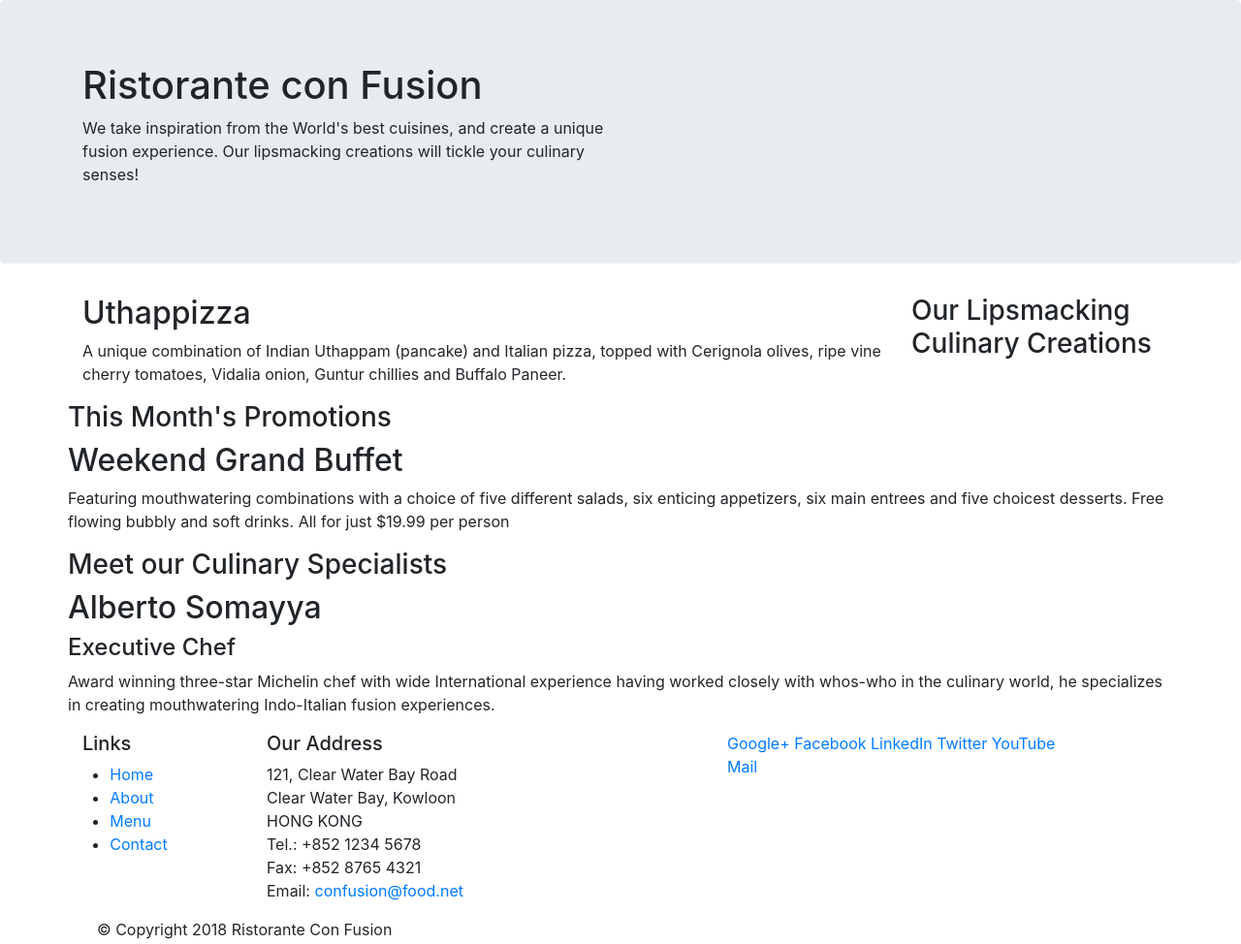
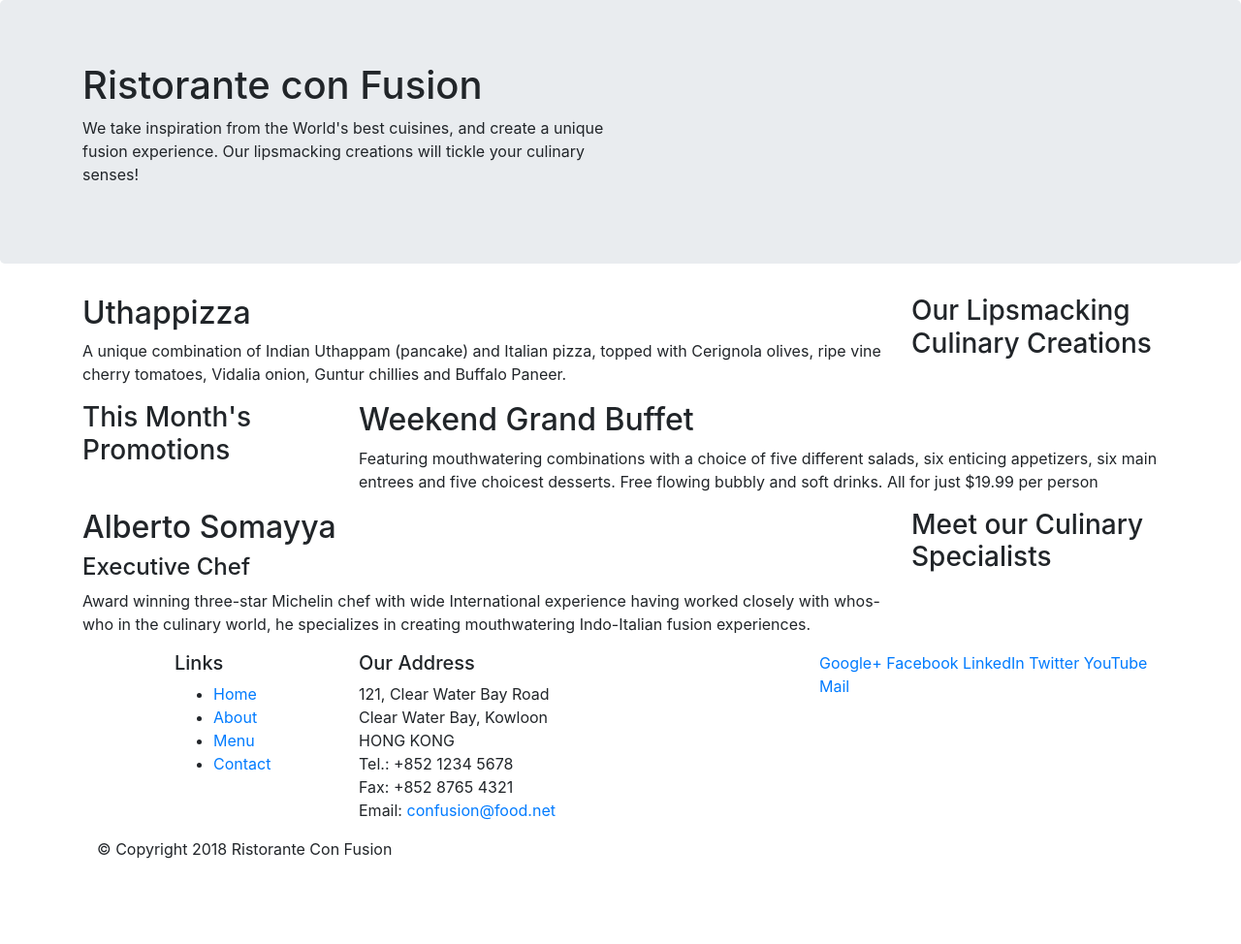
Before and after one commit to dalvaradoc/coursera-Bootstrap4, a website: page index.html in a window 1280 px wide. Shown: the whole page at 97% size. After the commit the page ends 904 px from the top, so only its background shows below. Drawn offline with nearby package versions, Linux system fonts and the light colour scheme.

Commit message:
Bootstrap Grid Part 1

```diff
--- a/index.html
+++ b/index.html
@@ -41,20 +41,20 @@
 
 
         <div class="row">
-            <div>
+            <div class="col-12 col-sm-4 col-md-3">
                 <h3>This Month's Promotions</h3>
             </div>
-            <div>
+            <div class="col col-sm col-md">
                 <h2>Weekend Grand Buffet</h2>
                 <p>Featuring mouthwatering combinations with a choice of five different salads, six enticing appetizers, six main entrees and five choicest desserts. Free flowing bubbly and soft drinks. All for just $19.99 per person </p>
             </div>
         </div>
 
         <div class="row">
-            <div>
+            <div class="col-12 col-sm-4 order-sm-last col-md-3">
                 <h3>Meet our Culinary Specialists</h3>
             </div>
-            <div>
+            <div class="col col-sm order-sm-first col-md">
                 <h2>Alberto Somayya</h2>
                 <h4>Executive Chef</h4>
                 <p>Award winning three-star Michelin chef with wide International experience having worked closely with whos-who in the culinary world, he specializes in creating mouthwatering Indo-Italian fusion experiences. </p>
@@ -65,9 +65,9 @@
     <footer>
         <div class="container">
             <div class="row">
-                <div class="col-4 col-sm-2">
+                <div class="col-4 offset-1 col-sm-2">
                     <h5>Links</h5>
-                    <ul class="col-4 offset-1 col-sm-2">
+                    <ul>
                         <li><a href="#">Home</a></li>
                         <li><a href="#">About</a></li>
                         <li><a href="#">Menu</a></li>
```
